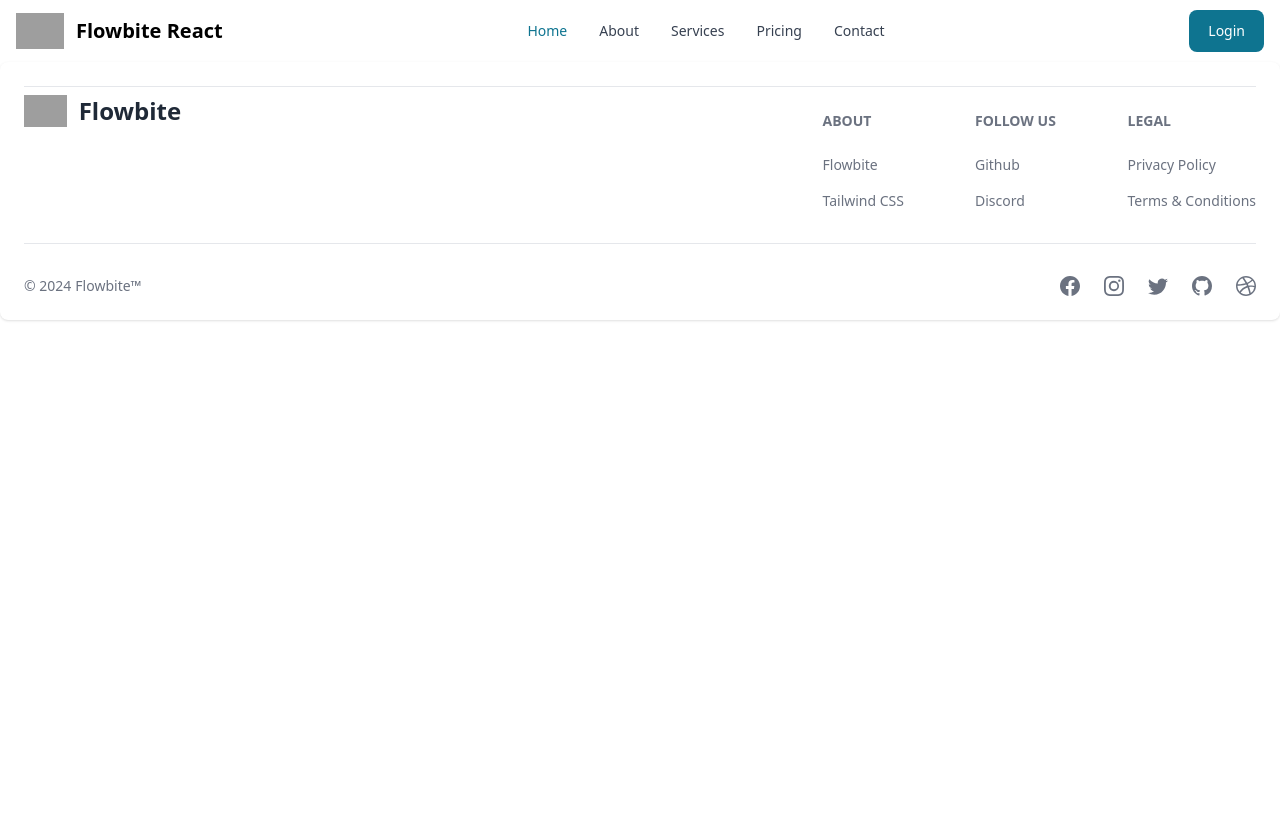
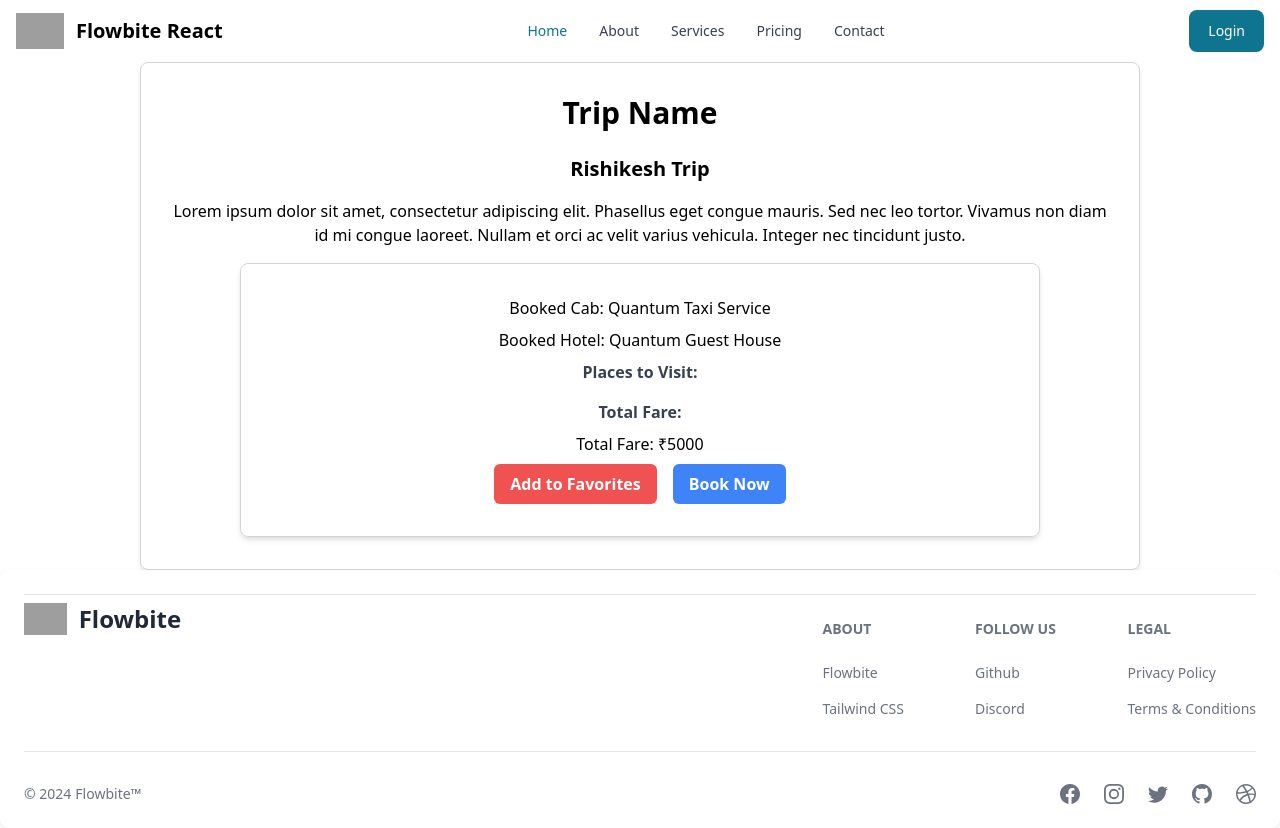
Before and after one commit to kumarRohit45/cultural, a React (Vite) app in the folder client/: page /trippackage in a window 1280 px wide. Before the commit the page ends 800 px from the top, so only its background shows below. Built offline with nearby package versions, Linux system fonts and the light colour scheme; grey boxes are pictures that could not be loaded.

Commit message:
Trip Package

```diff
--- a/client/src/App.jsx
+++ b/client/src/App.jsx
@@ -12,6 +12,7 @@ import Signuppartner from './pages/Signuppartner'
 import Customtrip from './pages/Customtrip'
 import Userdetails from './pages/Userdetails'
 import Cabregister from './pages/Cabregister'
+import Trippackage from './pages/Trippackage'
 
 export default function App() {
   return (
@@ -28,6 +29,7 @@ export default function App() {
           < Route path='/customtrip' element= { <Customtrip />} />
           < Route path='/userdetails' element= { <Userdetails />} />
           < Route path='/cabregister' element= { <Cabregister />} />
+          < Route path='/trippackage' element= { <Trippackage />} />
 
       </Routes>
       < Footer />
--- /dev/null
+++ b/client/src/pages/Trippackage.jsx
@@ -0,0 +1,85 @@
+import React, { useState } from 'react';
+
+export default function Trippackage() {
+  const [formData, setFormData] = useState({
+    fullName: '',
+    email: '',
+    phone: '',
+    destination: '',
+    departureDate: '',
+    returnDate: '',
+    description: '',
+    bookedCab: 'Quantum Taxi Service', // Example of a predetermined booked cab
+    bookedHotel: 'Quantum Guest House',
+    placesToVisit: [],
+    totalFare: 5000 // Dummy total fare value
+  });
+
+  const handleChange = (e) => {
+    const { name, value } = e.target;
+    setFormData({
+      ...formData,
+      [name]: value,
+    });
+  };
+
+  const handlePlacesToVisitChange = (e) => {
+    const { value } = e.target;
+    setFormData({
+      ...formData,
+      placesToVisit: [...formData.placesToVisit, value]
+    });
+  };
+
+  const handleAddToFavorites = () => {
+    // Implement logic to add trip to favorites
+    console.log('Trip added to favorites:', formData);
+  };
+
+  const handleSubmit = (e) => {
+    e.preventDefault();
+    // Handle form submission
+    console.log(formData);
+  };
+
+  return (
+    <div className="container w-[1000px] mx-auto px-6 py-8 border border-gray-300 rounded-lg shadow-md">
+      <h2 className="text-3xl font-semibold mb-6 text-center">Trip Name</h2>
+      <h3 className="text-xl font-semibold mb-4 text-center">Rishikesh Trip</h3>
+      <p className="mb-4 text-center">Lorem ipsum dolor sit amet, consectetur adipiscing elit. Phasellus eget congue mauris. Sed nec leo tortor. Vivamus non diam id mi congue laoreet. Nullam et orci ac velit varius vehicula. Integer nec tincidunt justo. </p>
+
+      <div className="container w-[800px] mx-auto px-6 py-8 border border-gray-300 rounded-lg shadow-md">
+        <p className="mb-2 text-center">Booked Cab: {formData.bookedCab}</p>
+        <p className="mb-2 text-center">Booked Hotel: {formData.bookedHotel}</p>
+        <div className="mb-4 text-center">
+          <p className="block text-gray-700 font-semibold mb-2">Places to Visit:</p>
+          <ul className="list-disc list-inside">
+            {formData.placesToVisit.map((place, index) => (
+              <li key={index}>{place}</li>
+            ))}
+          </ul>
+        </div>
+        <div className="mb-2 text-center">
+          <p className="block text-gray-700 font-semibold mb-2">Total Fare:</p>
+          <p>Total Fare: ₹{formData.totalFare}</p>
+        </div>
+        <div className="flex justify-center">
+          <button
+            type="button"
+            onClick={handleAddToFavorites}
+            className="bg-red-500 hover:bg-red-700 text-white font-semibold py-2 px-4 rounded-md focus:outline-none focus:shadow-outline"
+          >
+            Add to Favorites
+          </button>
+          <button
+            type="submit"
+            onClick={handleSubmit}
+            className="bg-blue-500 hover:bg-blue-700 text-white font-semibold py-2 px-4 rounded-md focus:outline-none focus:shadow-outline ml-4"
+          >
+            Book Now
+          </button>
+        </div>
+      </div>
+    </div>
+  );
+}
```
